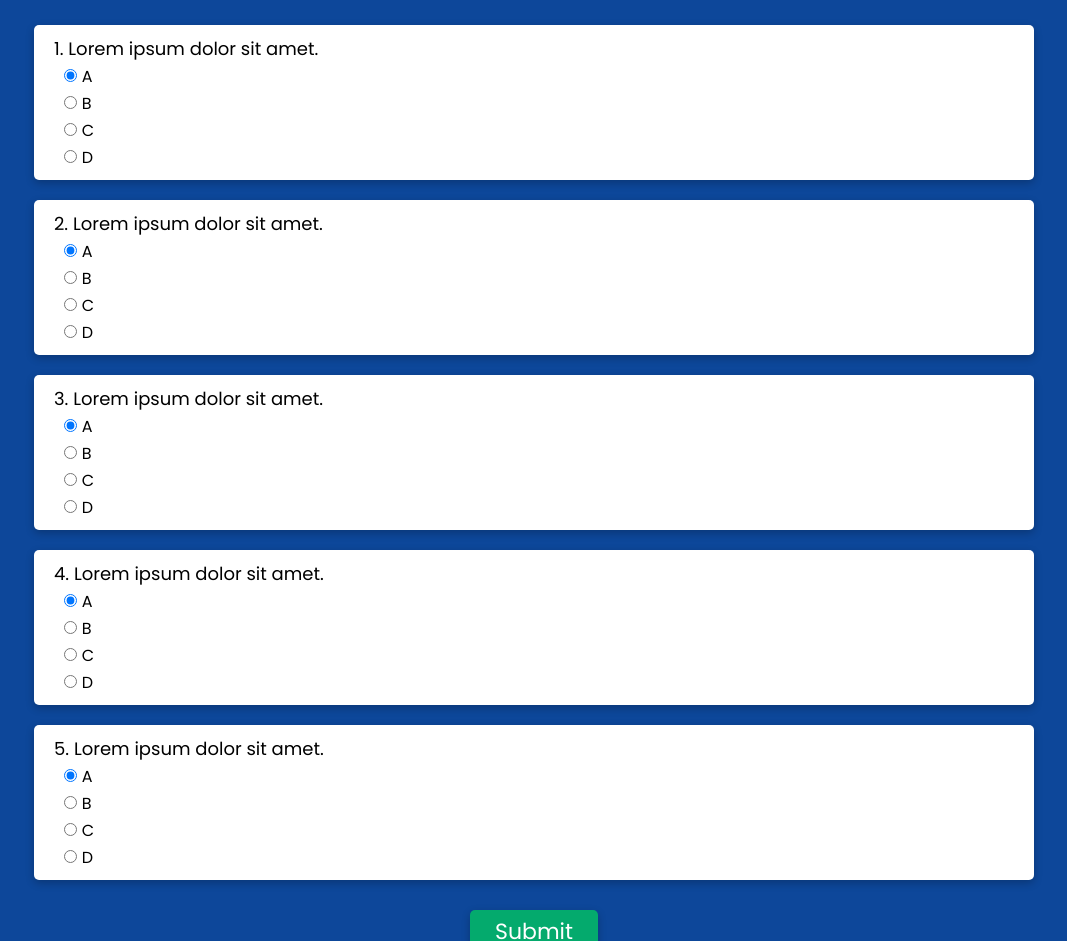
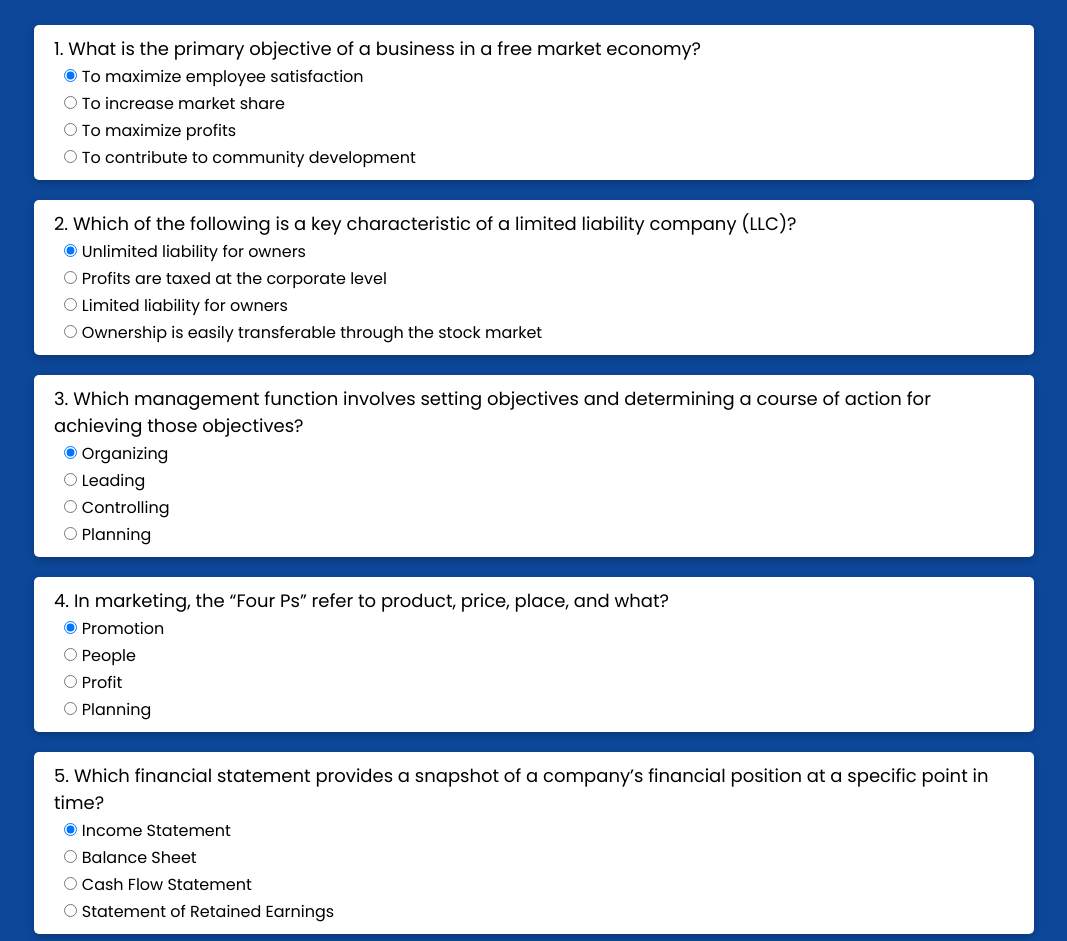
Before and after one commit to VenjanV/JavaScript, a plain HTML site: page Quiz/index.html in a window 1280 px wide. Shown: the part 130-1071 px from the top of the page, without its empty margins (106-1173 px from the left). Drawn offline with nearby package versions, Linux system fonts and the light colour scheme.

Commit message:
quiz commit

```diff
--- a/Quiz/index.html
+++ b/Quiz/index.html
@@ -4,7 +4,7 @@
     <meta charset="UTF-8">
     <meta http-equiv="X-UA-Compatible" content="IE=edge">
     <meta name="viewport" content="width=device-width, initial-scale=1.0">
-    <title>notNotion -  Daily Quiz To Test Your JavaScript Knowledge!</title>
+    <title>Quiz</title>
 
     <link rel="icon" type="image/x-icon" href="./favicon.ico">
     <link rel="stylesheet" href="./style.css">
@@ -14,111 +14,111 @@
     <main>
         <section class="quiz">
             <div class="heading">
-                <p class="title">notNotion</p>
-                <p class="subtitle">Daily Quiz To Test Your JavaScript Knowledge!</p>
+                <p class="title">Quiz</p>
+                <p class="subtitle">JavaScript Knowledge</p>
             </div>
 
             <div class="result hide">
                 <p></p>
                 <p class="reload">
-                    <button onclick="document.location.reload(true)">Try Again?</button>
+                    <button onclick=location.reload()>Try Again?</button>
                 </p>
             </div>
 
             <form class="quiz-form">
                 <div class="question">
-                    <p>1. Lorem ipsum dolor sit amet.</p>
+                    <p>1. What is the primary objective of a business in a free market economy?</p>
                     <div class="option">
                         <input type="radio" name="q1" value="A" checked>
-                        <label for="">A</label>
+                        <label for="">To maximize employee satisfaction</label>
                     </div>
                     <div class="option">
                         <input type="radio" name="q1" value="B">
-                        <label for="">B</label>
+                        <label for="">To increase market share</label>
                     </div>
                     <div class="option">
                         <input type="radio" name="q1" value="C">
-                        <label for="">C</label>
+                        <label for="">To maximize profits</label>
                     </div>
                     <div class="option">
                         <input type="radio" name="q1" value="D">
-                        <label for="">D</label>
+                        <label for="">To contribute to community development</label>
                     </div>
                 </div>
                 <div class="question">
-                    <p>2. Lorem ipsum dolor sit amet.</p>
+                    <p>2. Which of the following is a key characteristic of a limited liability company (LLC)?</p>
                     <div class="option">
                         <input type="radio" name="q2" value="A" checked>
-                        <label for="">A</label>
+                        <label for="">Unlimited liability for owners</label>
                     </div>
                     <div class="option">
                         <input type="radio" name="q2" value="B">
-                        <label for="">B</label>
+                        <label for="">Profits are taxed at the corporate level</label>
                     </div>
                     <div class="option">
                         <input type="radio" name="q2" value="C">
-                        <label for="">C</label>
+                        <label for="">Limited liability for owners</label>
                     </div>
                     <div class="option">
                         <input type="radio" name="q2" value="D">
-                        <label for="">D</label>
+                        <label for="">Ownership is easily transferable through the stock market</label>
                     </div>
                 </div>
                 <div class="question">
-                    <p>3. Lorem ipsum dolor sit amet.</p>
+                    <p>3. Which management function involves setting objectives and determining a course of action for achieving those objectives?</p>
                     <div class="option">
                         <input type="radio" name="q3" value="A" checked>
-                        <label for="">A</label>
+                        <label for="">Organizing</label>
                     </div>
                     <div class="option">
                         <input type="radio" name="q3" value="B">
-                        <label for="">B</label>
+                        <label for="">Leading</label>
                     </div>
                     <div class="option">
                         <input type="radio" name="q3" value="C">
-                        <label for="">C</label>
+                        <label for="">Controlling</label>
                     </div>
                     <div class="option">
                         <input type="radio" name="q3" value="D">
-                        <label for="">D</label>
+                        <label for="">Planning</label>
                     </div>
                 </div>
                 <div class="question">
-                    <p>4. Lorem ipsum dolor sit amet.</p>
+                    <p>4. In marketing, the “Four Ps” refer to product, price, place, and what?</p>
                     <div class="option">
                         <input type="radio" name="q4" value="A" checked>
-                        <label for="">A</label>
+                        <label for="">Promotion</label>
                     </div>
                     <div class="option">
                         <input type="radio" name="q4" value="B">
-                        <label for="">B</label>
+                        <label for="">People</label>
                     </div>
                     <div class="option">
                         <input type="radio" name="q4" value="C">
-                        <label for="">C</label>
+                        <label for="">Profit</label>
                     </div>
                     <div class="option">
                         <input type="radio" name="q4" value="D">
-                        <label for="">D</label>
+                        <label for="">Planning</label>
                     </div>
                 </div>
                 <div class="question">
-                    <p>5. Lorem ipsum dolor sit amet.</p>
+                    <p>5. Which financial statement provides a snapshot of a company’s financial position at a specific point in time?</p>
                     <div class="option">
                         <input type="radio" name="q5" value="A" checked>
-                        <label for="">A</label>
+                        <label for="">Income Statement</label>
                     </div>
                     <div class="option">
                         <input type="radio" name="q5" value="B">
-                        <label for="">B</label>
+                        <label for=""> Balance Sheet</label>
                     </div>
                     <div class="option">
                         <input type="radio" name="q5" value="C">
-                        <label for="">C</label>
+                        <label for="">Cash Flow Statement</label>
                     </div>
                     <div class="option">
                         <input type="radio" name="q5" value="D">
-                        <label for="">D</label>
+                        <label for="">Statement of Retained Earnings</label>
                     </div>
                 </div>
                 <div class="submit">
--- a/Quiz/index.js
+++ b/Quiz/index.js
@@ -0,0 +1,26 @@
+let form = document.querySelector(".quiz-form");
+const correctAns =["C","C","D","A","B"];
+let sc = document.querySelector(".result");
+const que = document.querySelectorAll(".question");
+
+form.addEventListener("submit",(event)=> {
+    event.preventDefault();
+    let score = 0;
+    const userAnswers = [form.q1.value,form.q2.value,form.q3.value,form.q4.value,form.q5.value];
+    console.log(userAnswers);
+
+    userAnswers.forEach((ans,index) => {
+        if (ans === correctAns[index]){
+            score++;
+            que[index].classList.add("correct")
+            // que[index].setAttribute("class","correct");
+        }
+        else{
+            que[index].classList.add("wrong");
+        }
+    });
+    scrollTo(0,0);
+    sc.classList.remove("hide");
+    sc.querySelector("p").innerText = `You scored ${score}/5`;
+    console.log(score);
+});
```
